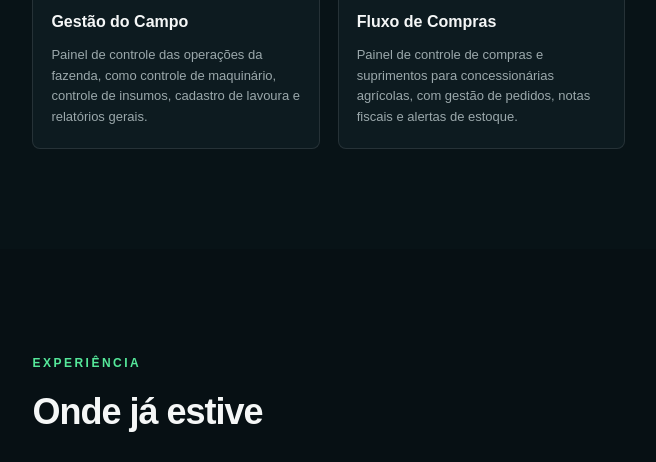
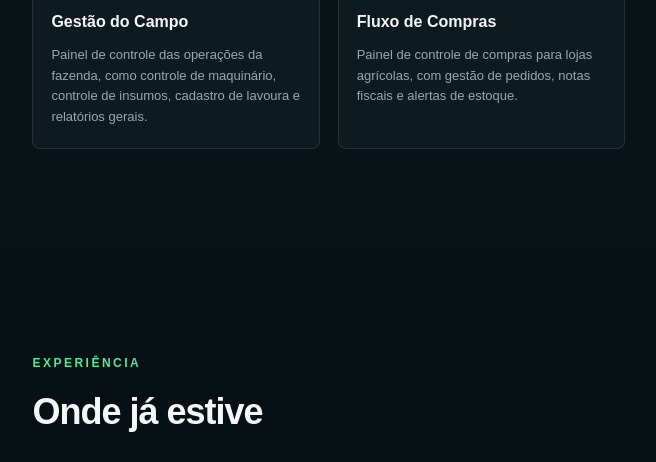
Before and after one commit to raphaelwestphal/portfolio, a plain HTML site: page index.html in a window 1280 px wide. Shown: the part 1866-2328 px from the top of the page, without its empty margins (6-662 px from the left). Drawn offline with nearby package versions, Linux system fonts and the light colour scheme.

Commit message:
Update index.html

```diff
--- a/index.html
+++ b/index.html
@@ -132,7 +132,7 @@
                 </div>
                 <div class="project-content">
                     <h3>Fluxo de Compras</h3>
-                    <p>Painel de controle de compras e suprimentos para concessionárias agrícolas, com gestão de pedidos, notas fiscais e alertas de estoque.</p>
+                    <p>Painel de controle de compras para lojas agrícolas, com gestão de pedidos, notas fiscais e alertas de estoque.</p>
                 </div>
             </a>
 
```
